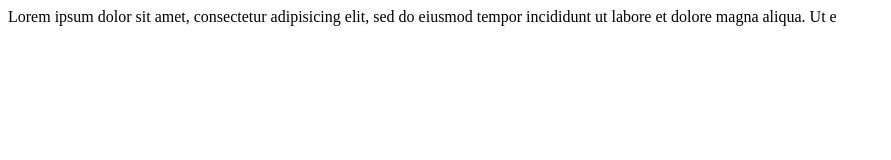
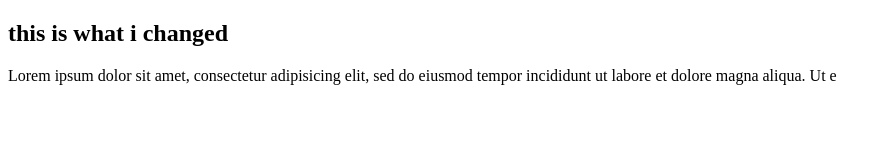
Before and after one commit to GegaLotishvili/lecture4, a plain HTML site: page index.html in a window 1280 px wide. Shown: the whole page, without its empty margins (0-891 px from the left). Drawn offline with Linux system fonts and the light colour scheme.

Commit message:
added h2
h2 added

```diff
--- a/index.html
+++ b/index.html
@@ -7,6 +7,7 @@
 </head>
 <body>
 	<div>
+		<h2> this is what i changed</h2>
 		<article>
 			Lorem ipsum dolor sit amet, consectetur adipisicing elit, sed do eiusmod
 			tempor incididunt ut labore et dolore magna aliqua. Ut e
```
